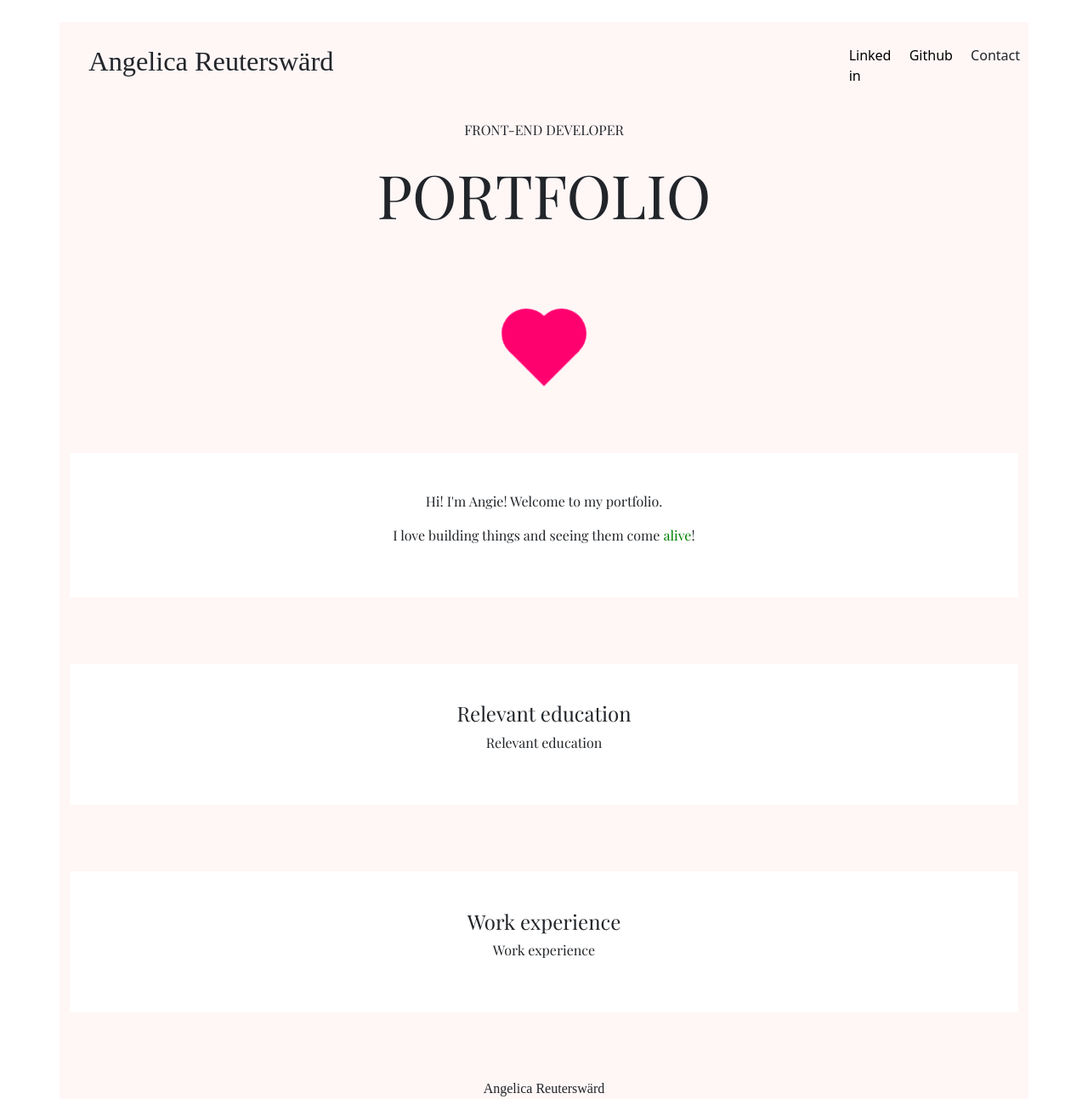
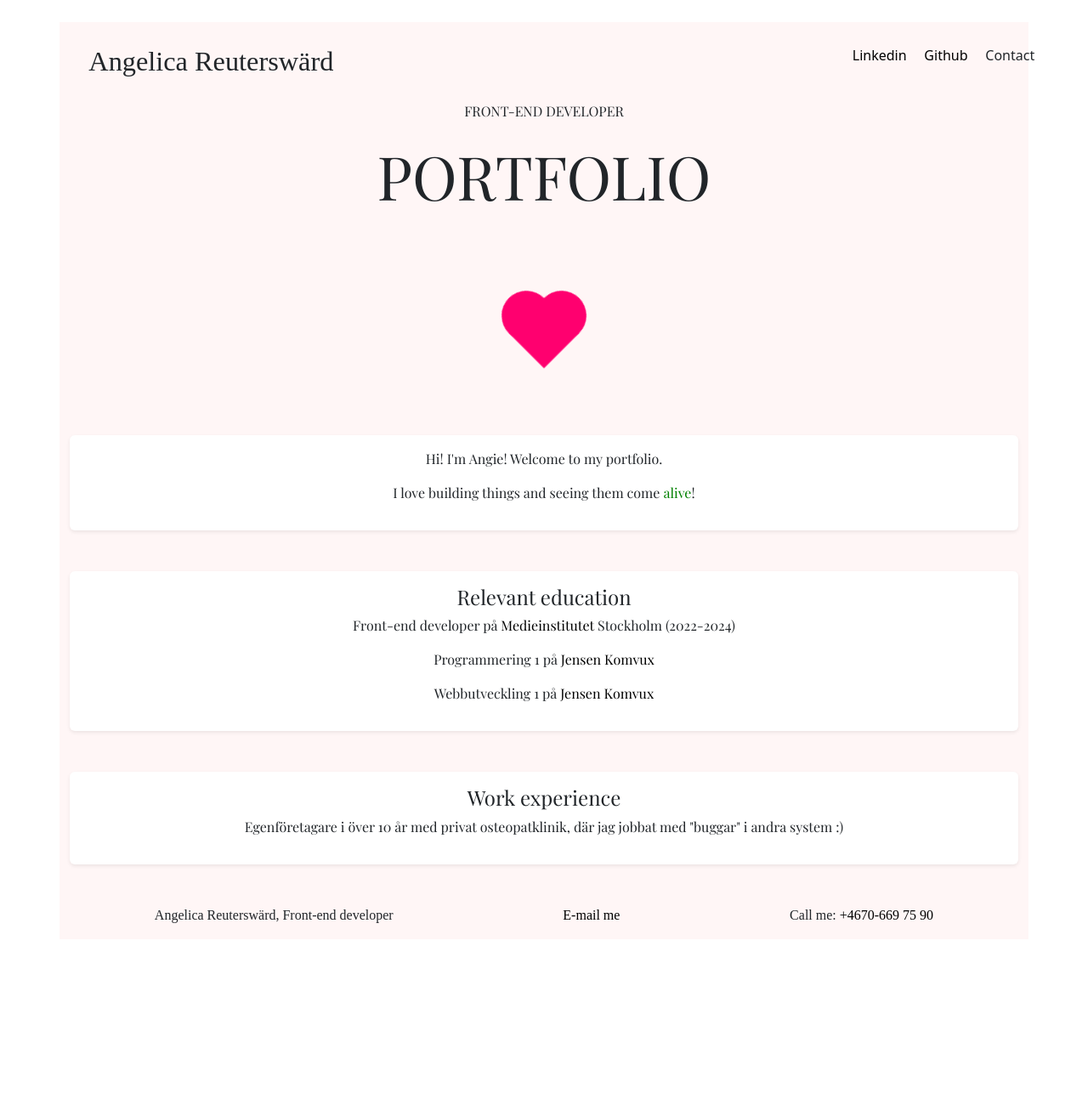
Before and after one commit to Ayngie/Portfolio, a plain HTML site: page index.html in a window 1280 px wide. Shown: the whole page at 85% size. After the commit the page ends 1105 px from the top, so only its background shows below. Drawn offline with nearby package versions, Linux system fonts and the light colour scheme; a web font is replaced by a local one.

Commit message:
Uppdaterat sidan med Bootstrap shadow, ändrat lite transitions på alla länkar, skapat nya länkar samt fyllt på innehåll i work o education sections

```diff
--- a/css/index.css
+++ b/css/index.css
@@ -24,6 +24,12 @@ nav {
     font-family: Playfair Display;
 }
 
+li {
+    width: 15%;
+    border-radius: 5px;
+}
+
+
 div > ul {
     margin-top: 3%;
 }
@@ -40,17 +46,26 @@ div ul {
 li a {
     text-decoration: none;
     color: black;
+    transition: color 0.2s;
 }
+li a:hover {
+    color: black;
+}
+
 ul li {
     cursor: pointer;
     border-bottom: 1px solid rgb(255, 105, 180, 0);
     transition: border 0.2s;
     transition: background-color 0.2s linear;
+    transition: color 0.2s;
+
 }
 
 ul li:hover {
     border-bottom: 1px solid rgba(255, 105, 180, 1);
-    background-color: rgb(255, 255, 255);
+    background-color: pink;
+
+    color: black;
 }
 
 .portfolio-box {
@@ -142,6 +157,20 @@ ul li:hover {
     font-family: Playfair Display;
 }
 
+#content-box {
+    width: 100%;
+    background-color: white;
+    padding: 4%;
+    margin-bottom: 7%;
+
+    display: flex;
+    flex-direction: column;
+    justify-content: center;
+    align-items: center;
+    font-family: Playfair Display;
+    text-align: center;
+}
+
 .alive {
     color: green;
     cursor:grab;
@@ -152,11 +181,39 @@ ul li:hover {
     color:greenyellow;
 }
 
+.black-links {
+    text-decoration: none;
+    color: black;
+    transition: color 0.2s;
+}
+
+.black-links:hover{
+    color: aqua;
+}
+
 footer {
     display: flex;
+    flex-direction: column;
     justify-content: center;
+    align-items: center;
     font-family: Damion;
+    /* padding: 1%; */
 
+}
+
+address a {
+    text-decoration: none;
+    color: black;
+    transition: border 0.2s;
+    transition: background-color 1s;
+    transition: color 0.2s;
+}
+
+address a:hover {
+    border-bottom: 1px solid rgba(255, 105, 180, 1);
+    background-color: pink;
+    border-radius: 5px;
+    color: black;
 }
 
 /*--------------------------------------------DESKTOP--------------------------------------------*/
@@ -177,6 +234,11 @@ footer {
         display: none;
     }
 
+    li {
+        width: 40%;
+        border-radius: 5px;
+    }
+
     div ul {
         display: flex;
         flex-direction: row;
@@ -186,4 +248,8 @@ footer {
         display: contents;
         font-family: Playfair Display;
     }
+    footer {
+        flex-direction: row;
+        justify-content: space-around;
+    }
 }
--- a/index.html
+++ b/index.html
@@ -23,6 +23,7 @@
       href="https://fonts.googleapis.com/css2?family=Damion&family=Playfair+Display" />
   </head>
   <body>
+    <!-- Vi använder oss av följande Bootstrap container -->
     <div class="container">
       <!-- Content here -->
       <header>
@@ -34,12 +35,13 @@
               <li>
                 <a
                   href="https://www.linkedin.com/in/angelica-reutersw%C3%A4rd-a4923a1/"
-                  target="new"
-                  >Linked in</a
+                  target="_blank"
+                  id="linked-in"
+                  >Linkedin</a
                 >
               </li>
               <li>
-                <a href="https://github.com/Ayngie" target="new">Github</a>
+                <a href="https://github.com/Ayngie" target="_blank">Github</a>
               </li>
               <li>Contact</li>
             </ul>
@@ -57,7 +59,8 @@
           </div>
         </section>
 
-        <section class="content-box">
+        <!-- På följande sections applicerar vi en shadow m.h.a. Bootstrap  -->
+        <section class="shadow-sm p-3 mb-5 bg-body rounded" id="content-box">
           <p>Hi! I'm Angie! Welcome to my portfolio.</p>
           <p>
             I love building things and seeing them come
@@ -65,17 +68,57 @@
           </p>
         </section>
 
-        <section class="content-box">
+        <section class="shadow-sm p-3 mb-5 bg-body rounded" id="content-box">
           <h4>Relevant education</h4>
-          <p>Relevant education</p>
+          <p>
+            Front-end developer på
+            <a
+              href="https://medieinstitutet.se/utbildningar/front-end-developer/"
+              target="new"
+              class="black-links"
+              >Medieinstitutet
+            </a>
+            Stockholm (2022-2024)
+          </p>
+          <p>
+            Programmering 1 på
+            <a
+              href="https://www.jensenkomvux.se/"
+              target="new"
+              class="black-links"
+              >Jensen Komvux</a
+            >
+          </p>
+          <p>
+            Webbutveckling 1 på
+            <a
+              href="https://www.jensenkomvux.se/"
+              target="new"
+              class="black-links"
+              >Jensen Komvux</a
+            >
+          </p>
         </section>
 
-        <section class="content-box">
+        <section class="shadow-sm p-3 mb-5 bg-body rounded" id="content-box">
           <h4>Work experience</h4>
-          <p>Work experience</p>
+          <p>
+            Egenföretagare i över 10 år med privat osteopatklinik, där jag
+            jobbat med "buggar" i andra system :)
+          </p>
         </section>
       </main>
-      <footer>Angelica Reuterswärd</footer>
+
+      <footer>
+        <p>Angelica Reuterswärd, Front-end developer</p>
+        <address>
+          <a href="mailto:angelica.reutersward@medieinstitutet.se">E-mail me</a>
+        </address>
+        <address>
+          Call me:
+          <a href="tel:+4670-6697590">+4670-669 75 90</a>
+        </address>
+      </footer>
     </div>
   </body>
 </html>
```
